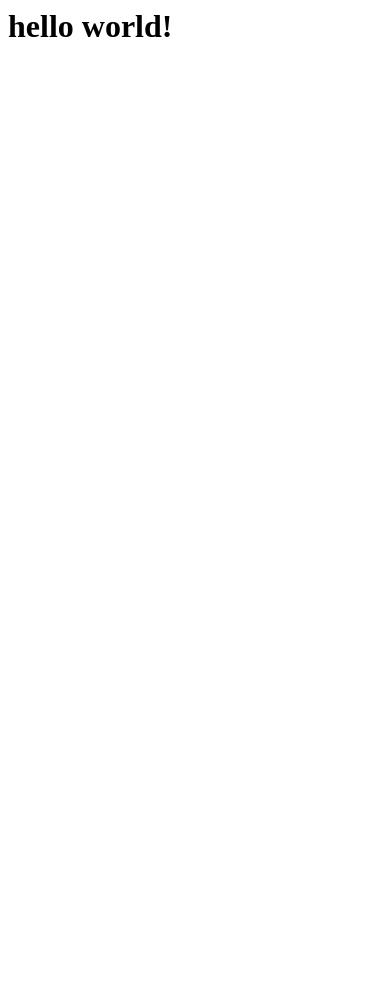
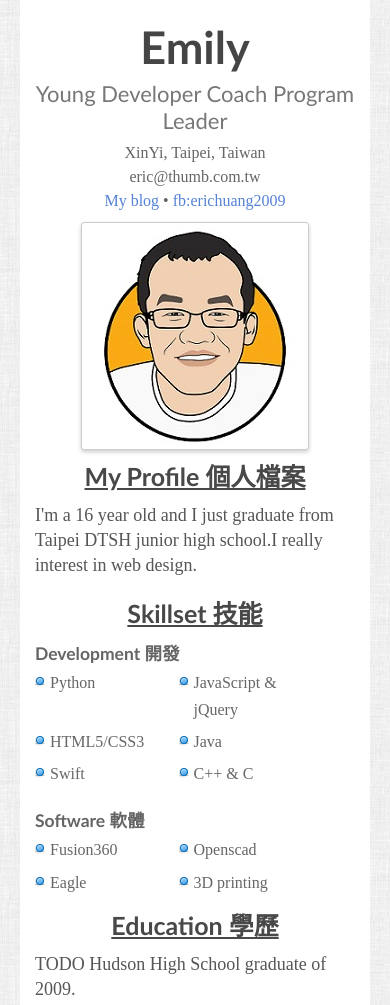
Before and after one commit to emily3035497723/emily3035497723.github.io, a plain HTML site: page index.html in a window 390 px wide. Shown: the top 1005 px of the page. Before the commit the page ends 844 px from the top, so only its background shows below. Drawn offline with Linux system fonts and the light colour scheme; a script that the page names is missing; a web font is replaced by a local one.

Commit message:
Add files via upload

```diff
--- a/index.html
+++ b/index.html
@@ -1,3 +1,101 @@
-<html>
-<h1>hello world!</h1>
+<!doctype html>
+<html lang="en">
+<head>
+  <meta http-equiv="Content-Type" content="text/html; charset=utf-8" />
+  <title>Emily Liu Profolio Demo</title>
+  <meta name="author" content="Emily Liu">
+  <meta http-equiv="X-UA-Compatible" content="IE=edge,chrome=1">
+  <meta name="HandheldFriendly" content="true">
+  <meta name="viewport" content="width=device-width, initial-scale=1,maximum-scale=1,user-scalable=no">
+  <link rel="stylesheet" type="text/css" href="http://fonts.googleapis.com/css?family=Simonetta:400,900|Balthazar">
+  <link rel="stylesheet" type="text/css" href="styles.css">
+  <link rel="stylesheet" type="text/css" href="responsive.css">
+  <script async src="//assets.codepen.io/assets/embed/ei.js"></script>
+  <!--[if lt IE 9]>
+    <script src="http://html5shim.googlecode.com/svn/trunk/html5.js"></script>
+    <script src="http://css3-mediaqueries-js.googlecode.com/svn/trunk/css3-mediaqueries.js"></script>
+  <![endif]-->
+</head>
+
+<body>
+	<div id="w" itemscope itemtype="http://schema.org/Person">
+		<header class="clearfix">
+			<div id="info">
+				<h1><span itemprop="name">Emily</span></h1>
+				<h3><span itemprop="jobTitle">Young Developer Coach Program Leader</span></h3>
+				<small itemprop="address" itemscope itemtype="http://schema.org/PostalAddress">
+				  <span itemprop="addressLocality">XinYi</span>,
+				  <span itemprop="addressRegion">Taipei</span>,
+				  <span itemprop="addressCountry">Taiwan</span>
+				</small>
+				<small><span itemprop="email">eric@thumb.com.tw</span></small>
+				<small><a href="http://www.erichuang.com/" itemprop="url">My blog</a> &bull; <a href="http://fa.me/erichuang2009" itemprop="url">fb:erichuang2009</a></small>
+			</div>
+
+			<div id="photo">
+				<img src="images/eric4.jpg" alt="Eric Huang avatar" itemprop="image" />
+			</div>
+		</header>
+
+		<section id="profile">
+			<h2>My Profile 個人檔案</h2>
+			<p itemprop="description">I'm a 16 year old and I just graduate from Taipei DTSH junior high school.I really interest in web design.</p>
+
+			<p> </p>
+		</section>
+
+		<section id="skills" class="clearfix" itemscope itemtype="http://schema.org/ItemList">
+			<h2 itemprop="name">Skillset 技能</h2>
+			<section id="skills-left">
+				<h4 itemprop="about">Development 開發</h4>
+				<ul>
+					<li itemprop="itemListElement">Python</li>
+					<li itemprop="itemListElement">JavaScript &amp; jQuery</li>
+					<li itemprop="itemListElement">HTML5/CSS3</li>
+					<li itemprop="itemListElement">Java</li>
+					<li itemprop="itemListElement">Swift</li>
+					<li itemprop="itemListElement">C++ &amp; C</li>
+
+				</ul>
+			</section>
+
+			<section id="skills-right">
+				<h4 itemprop="about">Software 軟體</h4>
+				<ul>
+					<li itemprop="itemListElement">Fusion360</li>
+					<li itemprop="itemListElement">Openscad</li>
+					<li itemprop="itemListElement">Eagle</li>
+					<li itemprop="itemListElement">3D printing</li>
+				</ul>
+			</section>
+		</section>
+
+		<section id="education">
+			<h2>Education 學歷</h2>
+			<p><span itemprop="alumniOf">TODO Hudson High School</span> graduate of 2009.</p>
+		</section>
+
+		<section id="experience">
+			<h2>TODO Work Experience 工作經驗</h2>
+			<p>Freelance Web Designer/Developer ~ 2007-2009</p>
+			<p>Best Buy - Geek Squad In-Store Agent ~ 2008-2009</p>
+			<p>Freelance Writer for <span itemprop="worksFor">Hongkiat.com</span> ~ 2011-Present</p>
+		</section>
+
+		<section id="articles">
+			<h2>Recent Articles 最近文章</h2>
+			<p itemscope itemtype="http://schema.org/Article">
+			<span itemprop="name">
+			<a href="http://www.hongkiat.com/blog/css-javascript-fallback-methods/" itemprop="url" title="10 Useful Fallback Methods For CSS And Javascript">10 Useful Fallback Methods For CSS And Javascript</a></span> &bull; Published in <span itemprop="datePublished">July 2012</span></p>
+
+			</section>
+
+		<section id="projects">
+			<h2>Recent projects 最近作品</h2>
+			<p>Many balls</p>
+    <p data-height="400" data-theme-id="0" data-slug-hash="GvZxgm" data-default-tab="result" data-user="erichuang2013" data-embed-version="2" class="codepen">See the Pen <a href="http://codepen.io/erichuang2013/pen/GvZxgm/"Play Many Ball</a> by eric.</p>
+
+		</section>
+	</div>
+</body>
 </html>
--- /dev/null
+++ b/responsive.css
@@ -0,0 +1,39 @@
+@media only screen and (max-width: 740px) {
+	h1 { font-size: 4.5em; }
+	h3 { font-size: 2.2em; }
+	h2 { display: block; text-align: center; }
+	#info { float: none; display: block; text-align: center; }
+	#photo {
+		float: none;
+		display: block;
+		text-align: center;
+	}
+	#w { padding: 20px 15px; }
+	p { padding: 0; }
+}
+
+@media only screen and (max-width: 570px) {
+	ul li {
+		display: inline-block;
+		padding-left: 15px;
+		width: 140px;
+		background-position: -5px 0px;
+		margin-right: 6px;
+		line-height: 1.7em;
+	}
+	#skills-left, skills-right { margin-bottom: 15px; }
+}
+
+@media only screen and (max-width: 480px) {
+	ul li { width: 120px; }
+	#w { margin: 0 20px; }
+}
+
+@media only screen and (max-width: 320px) {
+	#w { margin: 0 10px; }
+}
+
+/** iPhone only **/
+@media screen and (max-device-width: 480px) {
+	ul li { width: 150px; }
+}
--- /dev/null
+++ b/styles.css
@@ -0,0 +1,49 @@
+* { margin: 0; padding: 0; }
+html { height: 101%; }
+body { background: #f2f2f2 url('images/bg-tile.png'); font-size: 62.5%; padding-bottom: 65px; }
+
+h1 { font-family: "Simonetta", "Trebuchet MS", Arial, sans-serif; color: #454545; font-size: 3.6em; margin-bottom: 6px; }
+h2 { font-family: "Simonetta", "Trebuchet MS", Arial, sans-serif; color: #484848; font-size: 2.5em; margin-bottom: 10px; text-decoration: underline; }
+h3 { font-family: "Trebuchet MS", Verdana, Arial, sans-serif; color: #777; font-weight: normal; font-size: 1.8em; margin-bottom: 10px; }
+h4 { font-family: "Trebuchet MS", Verdana, Arial, sans-serif; color: #656565; font-weight: bold; font-size: 1.75em; margin-bottom: 4px; }
+
+p { font-family: "Balthazar", "Droid Serif", serif; color: #565656; font-size: 1.8em; line-height: 1.4em; margin-bottom: 15px; padding-left: 35px; }
+small { font-family: "Balthazar", "Droid Serif", serif; color: #656565; font-size: 1.6em; display: block; margin-bottom: 6px; }
+ul { display: block; list-style: none; }
+ul li { padding-left: 45px; list-style-type: none; vertical-align: top; background: url('images/bullet.png') 25px 5px no-repeat; margin-bottom: 5px; font-family: "Balthazar", "Droid Serif", serif; color: #666; font-size: 1.6em; line-height: 2.3em; }
+
+img { border: 0; max-width: 100%; }
+
+a { color: #5582d6; text-decoration: none; }
+a:hover { text-decoration: underline; }
+
+/** @group core layout **/
+#w { margin: 0px 50px; padding: 20px 40px; padding-top: 35px; background: #fff; min-width: 260px; max-width: 900px; border-bottom-right-radius: 8px; border-bottom-left-radius: 8px; -webkit-border-bottom-left-radius: 8px; -webkit-border-bottom-right-radius: 8px; -moz-border-radius-bottomleft: 8px; -moz-border-radius-bottomright: 8px; }
+
+header { width: 100%; }
+
+/** @group personal settings **/
+#info { float: left; margin-bottom: 12px; }
+#photo { float: right; }
+#photo img {
+-webkit-border-radius: 3px;
+-moz-border-radius: 3px;
+border-radius: 3px;
+-webkit-box-shadow: 0 2px 4px rgba(0, 0, 0, 0.2);
+-moz-box-shadow: 0 2px 4px rgba(0, 0, 0, 0.2);
+box-shadow: 0 2px 4px rgba(0, 0, 0, 0.2);
+background-color: #fff;
+border: 1px solid #ccc;
+padding: 5px;
+}
+
+/** @group skills **/
+#skills-left { display: block; float: left; margin-right: 30px; }
+#skills-right { display: block; float: left;}
+
+/** @group clearfix **/
+.clearfix:after { content: "."; display: block; clear: both; visibility: hidden; line-height: 0; height: 0; }
+.clearfix { display: inline-block; }
+
+html[xmlns] .clearfix { display: block; }
+* html .clearfix { height: 1%; }
```
Also changed, not shown: test.html (added, +7 -0 lines), images/bg-tile.png (added), images/bullet.png (added), images/eric4.jpg (added), 1 other file.
